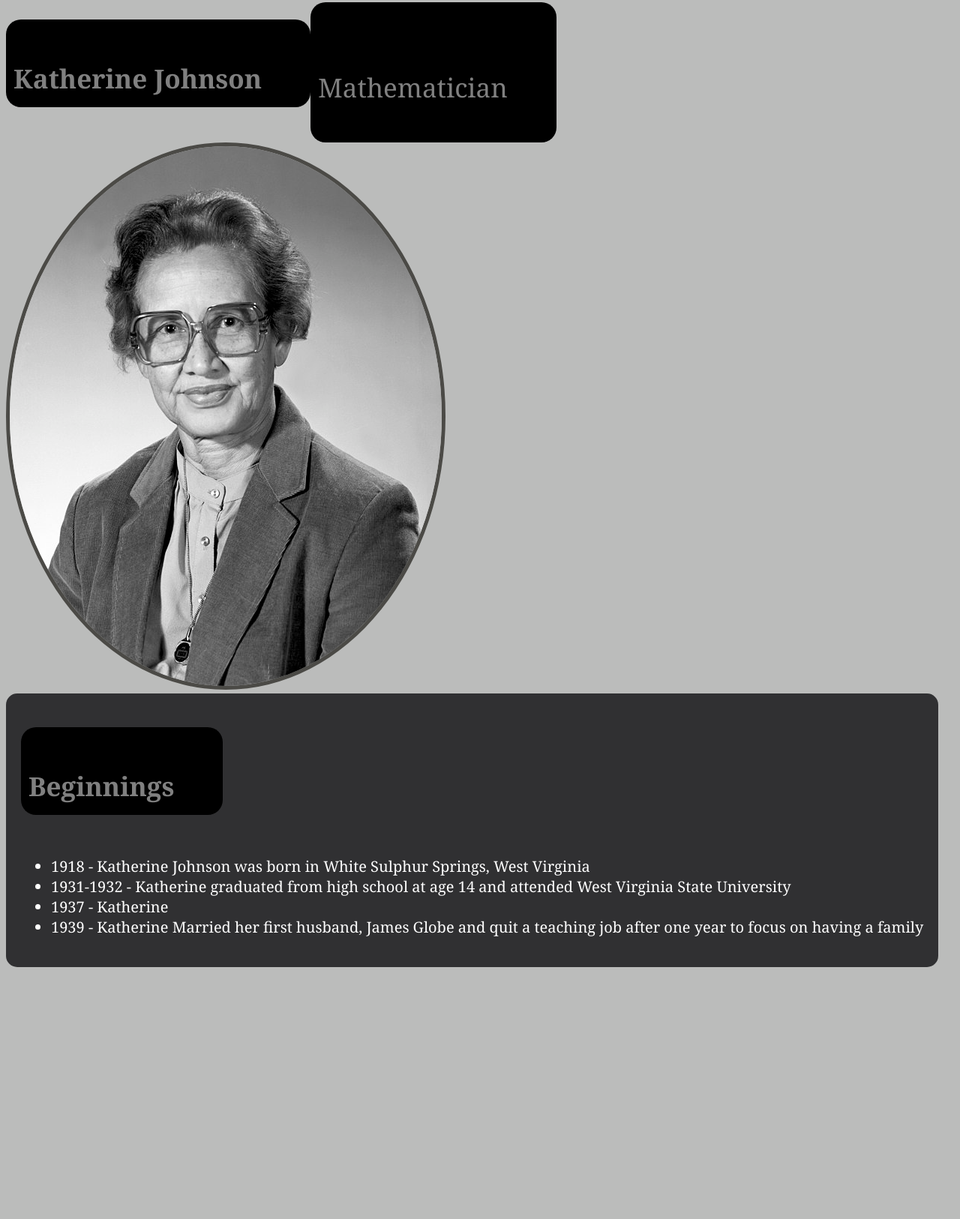
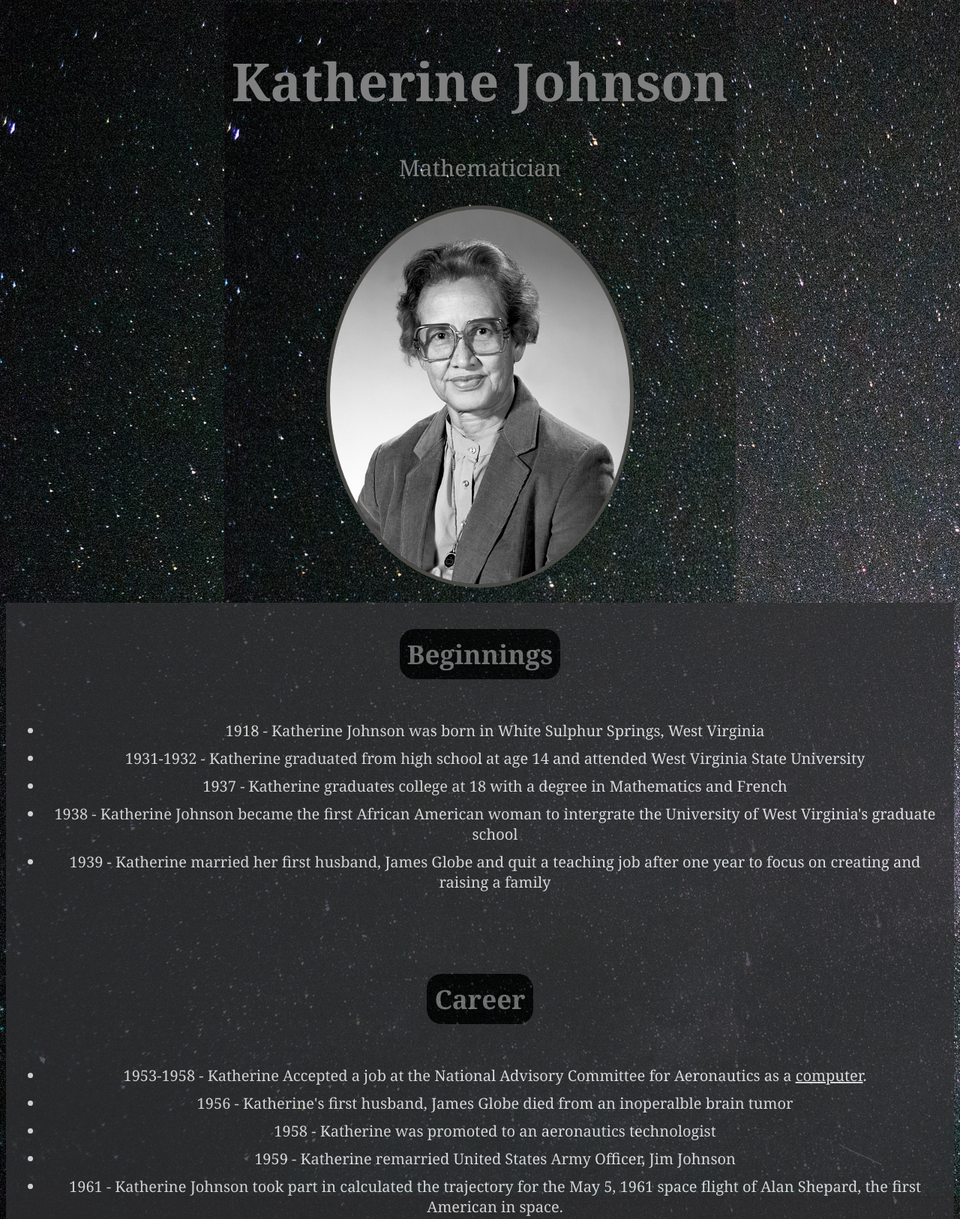
Before and after one commit to MonikkaKindaCodes/Tribute-Page-Katherine-Johnson-FCC, a plain HTML site: page index.html in a window 1280 px wide. Shown: the part 5-1631 px from the top of the page at 75% size. Before the commit the page ends 1303 px from the top, so only its background shows below. Drawn offline with Linux system fonts and the light colour scheme.

Commit message:
Add files via upload

```diff
--- a/index.html
+++ b/index.html
@@ -20,24 +20,44 @@
             </div>
         </header>
         <div id="tribute-info">
-        <section class="start">
             <div class="beginnings">
             <p class= "startings"><strong>Beginnings</strong></p>
             <ul>
                 <li>1918 - Katherine Johnson was born in White Sulphur Springs, West Virginia</li>
                 <li>1931-1932 - Katherine graduated from high school at age 14 and attended West Virginia State University</li>
-                <li>1937 - Katherine</li>
-                <li>1939 - Katherine Married her first husband, James Globe and quit a teaching job after one year to focus on having a family</li>
+                <li>1937 - Katherine graduates college at 18 with a degree in Mathematics and French</li>
+                <li>1938 - Katherine Johnson became the first African American woman to intergrate the University of West Virginia's graduate school</li>
+                <li>1939 - Katherine married her first husband, James Globe and quit a teaching job after one year to focus on creating and raising a family</li>
             </ul>
-            </div>
-        </section>
+        </div><br><br>
+        <div class="beginnings">
+            <p class= "startings"><strong>Career</strong></p>
+            <ul>
+                <li>1953-1958 - Katherine Accepted a job at the National Advisory Committee for Aeronautics as a <a class="computer" href="https://en.wikipedia.org/wiki/Computer_(job_description)" style="color: #ffffff;" target="_blank">computer</a>.</li>
+                <li>1956 - Katherine's first husband, James Globe died from an inoperalble brain tumor</li>
+                <li>1958 - Katherine was promoted to an aeronautics technologist</li>
+                <li>1959 - Katherine remarried United States Army Officer, Jim Johnson</li>
+                <li>1961 - Katherine Johnson took part in calculated the trajectory for the May 5, 1961 space flight of Alan Shepard, the first American in space.</li>
+                <li>1961 - Katherine calculated the launch window for his 1961 Mercury mission. Katherine plotted backup navigation charts for astronauts in case of electronic failures.</li>
+                <li>1969 - Katherine helped to calculate the trajectory for the 1969 Apollo 11 flight to the Moon. </li>
+                <li>1970 - Johnson worked on the Apollo 13 Moon mission. When the mission was aborted, her work on backup procedures and charts helped set a safe path for the crew's return to Earth</li>
+                <li>1986 - Katherine Johnson retired from <a class="computer" href="https://en.wikipedia.org/wiki/NASA" target="_blank" style="color:#ffffff;">NASA</a>.</li>
+            </ul>
+        </div><br><br>
+            <div class="beginnings">
+                <p class= "startings"><strong>Later Life</strong></p>
+                <ul>
+                    <li>1918 - Katherine Johnson was born in White Sulphur Springs, West Virginia</li>
+                    <li>1931-1932 - Katherine graduated from high school at age 14 and attended West Virginia State University</li>
+                    <li>1937 - Katherine graduates college at 18 with a degree in Mathematics and French</li>
+                    <li>1938 - Katherine Johnson became the first African American woman to intergrate the University of West Virginia's graduate school</li>
+                    <li>1939 - Katherine married her first husband, James Globe and quit a teaching job after one year to focus on creating and raising a family</li>
+                </ul>
+            </div><br><br>
         </div>
 
-
-        <footer>
-
-        </footer>
     </main>
-
     </body>
+    <footer>
+    </footer>
 </html>
--- a/style.css
+++ b/style.css
@@ -1,5 +1,5 @@
 html{
-    background-color:#bbbcbb;
+    background: url("img/nick-van-den-berg-Rnya8pfKSfM-unsplash.jpg");
     color:#ffffff;
     font-family: 'Noto Serif', serif;
 }
@@ -7,38 +7,51 @@ img{
     border-radius:50%;
     border-style: solid;
     border-width: 5px;
+    height: 500px;
     border-color: #4b4a46;
 }
-#title{
+li{
+    margin: 0.5em;
+}
+#main{
+    text-align: center;
+}
+header{
+    background: url("img/nick-van-den-berg-Rnya8pfKSfM-unsplash.jpg");
+    background-color: #000000;
+    font-size: 35px;
+    color: #808080;
+
+}
+#header{
     display: inline-block;
     background-color: #000000;
-    padding: 55px 65px 15px 10px;
-    font-size: 35px;
-    border-radius: 20px;
-    color: #808080;
-    float: left;
+    padding: 10px 10px 10px 10px;
+}
+#title #img-caption{
+   display: inline-block;
+   background-color: #000000;
+
 }
 #img-caption{
-    display: inline-block;
-    background-color: #000000;
-    padding: 55px 65px 15px 10px;
-    font-size: 35px;
-    border-radius: 20px;
-    color: #808080;
-    float: left;
+    font-size: 30px;
 }
 #tribute-info{
-    display: inline-block;
     background-color: #303032;
     font-size: 20px;
-    padding: 10px 20px 20px 20px;
-    border-radius: 15px;
+    opacity: 0.8;
 }
 .startings{
     display: inline-block;
     background-color: #000000;
-    padding: 55px 65px 15px 10px;
+    padding: 10px 10px 10px 10px;
     font-size: 35px;
     border-radius: 20px;
     color: #808080;
 }
+.computer:hover{
+    color: #4b4a46
+}
+.computer:active{
+    color: #ffffff;
+}
```
Also changed, not shown: img/nick-van-den-berg-Rnya8pfKSfM-unsplash.jpg (added).
